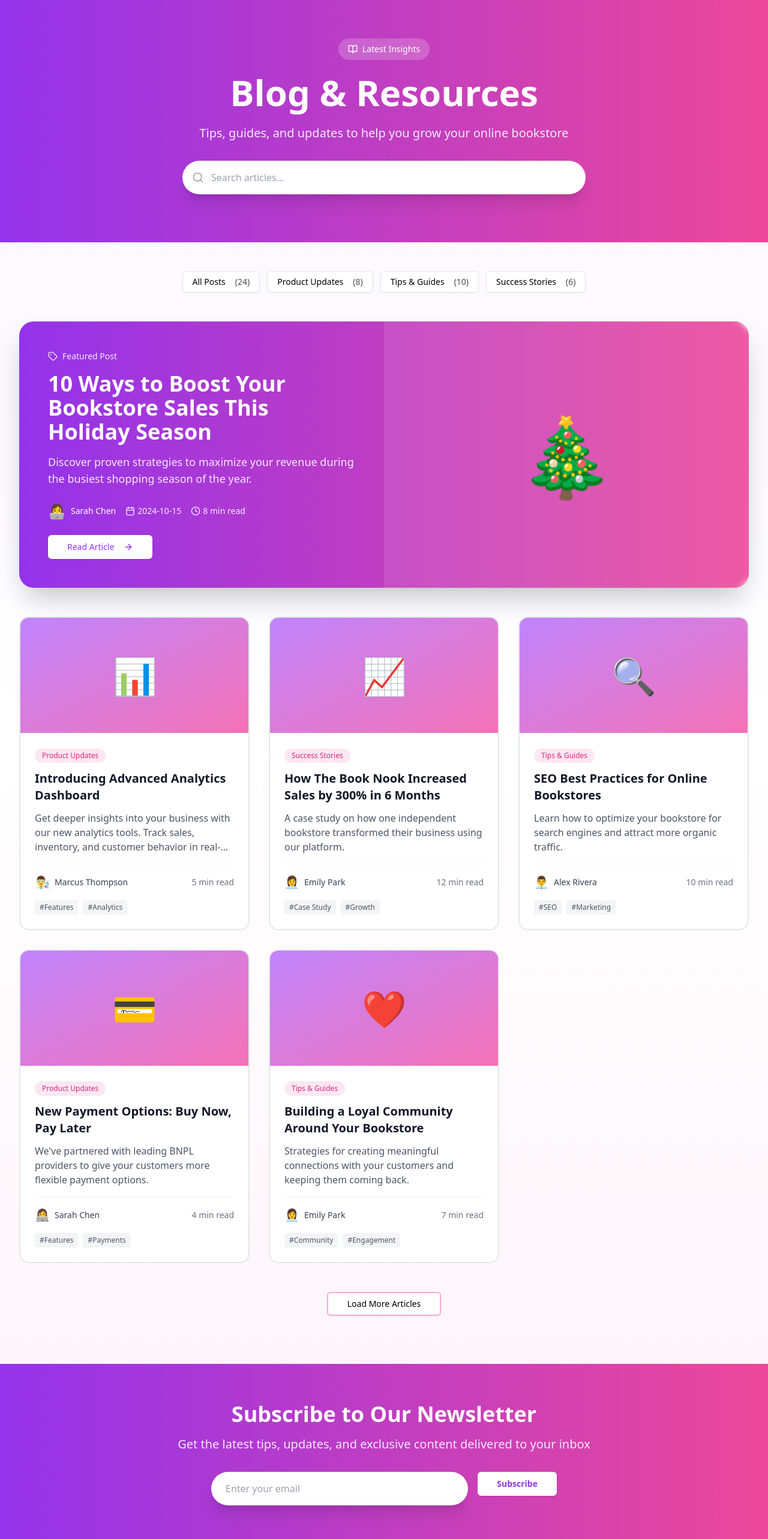
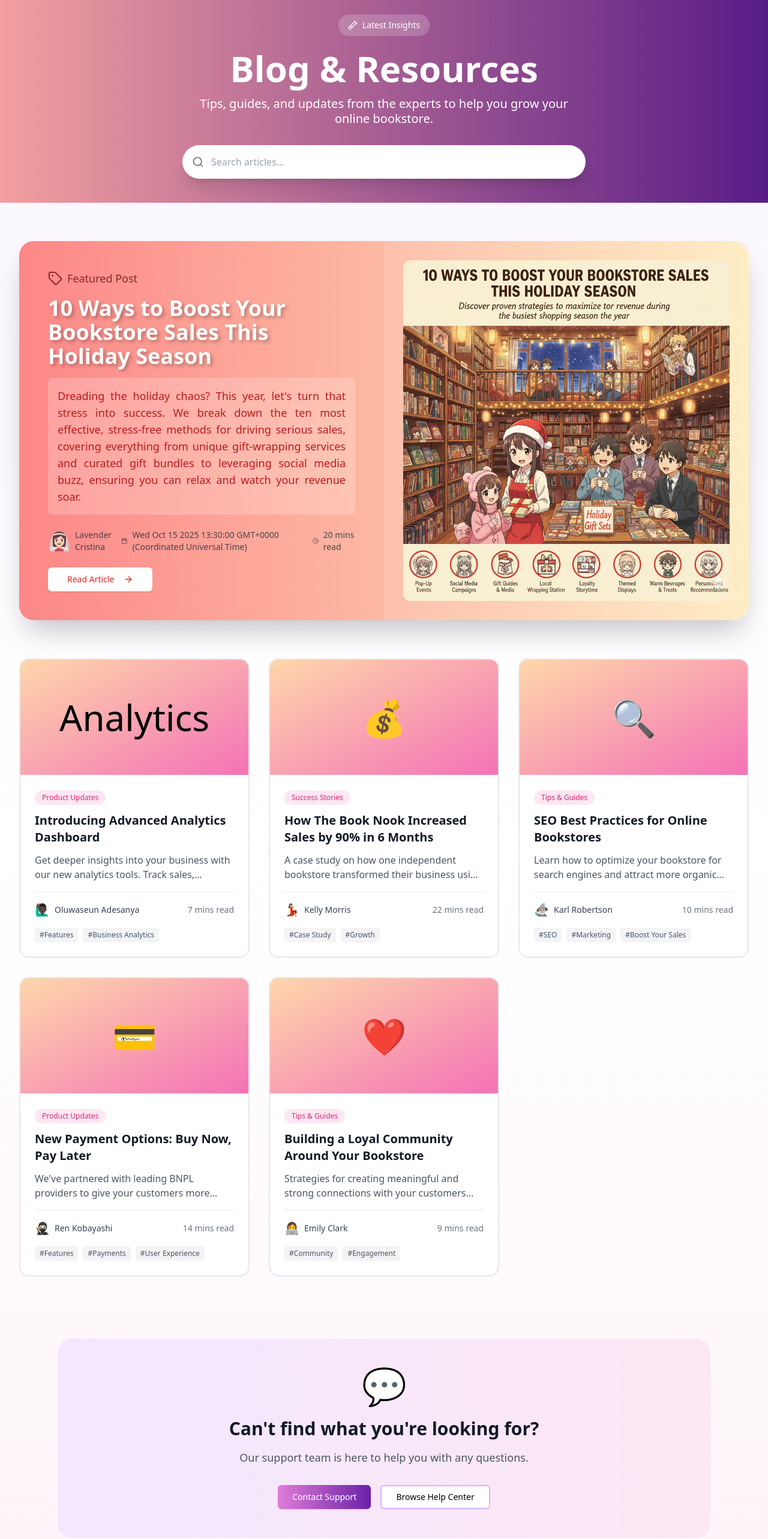
Before and after one commit to kaifeng-cmd/lunaria, a Vue app: page /blog in a window 1280 px wide. Shown: the part 80-2646 px from the top of the page at 60% size. Built offline with nearby package versions, Linux system fonts and the light colour scheme.

Commit message:
style(blog): refine the visual appearance of Blog page

```diff
--- a/src/views/Blog.vue
+++ b/src/views/Blog.vue
@@ -1,7 +1,8 @@
 <script setup lang="ts">
-import { ref } from 'vue';
+import { ref, computed } from 'vue';
 import { Button } from '@/components/ui/button';
-import { BookOpen, Calendar, Clock, ArrowRight, Tag, Search } from 'lucide-vue-next';
+import featured from '@/assets/images/illustrations/featuredPOST.png';
+import { TestTubeDiagonal, Calendar, Clock, ArrowRight, Tag, Search } from 'lucide-vue-next';
 
 interface BlogPost {
   id: number;
@@ -9,7 +10,7 @@ interface BlogPost {
   excerpt: string;
   author: string;
   authorAvatar: string;
-  date: string;
+  date: Date;
   readTime: string;
   category: string;
   tags: string[];
@@ -17,73 +18,60 @@ interface BlogPost {
   image: string;
 }
 
-interface Category {
-  name: string;
-  count: number;
-}
-
-const selectedCategory = ref<string>('all');
 const searchQuery = ref<string>('');
-
-const categories: Category[] = [
-  { name: 'All Posts', count: 24 },
-  { name: 'Product Updates', count: 8 },
-  { name: 'Tips & Guides', count: 10 },
-  { name: 'Success Stories', count: 6 },
-];
 
 const posts: BlogPost[] = [
   {
     id: 1,
     title: '10 Ways to Boost Your Bookstore Sales This Holiday Season',
     excerpt:
-      'Discover proven strategies to maximize your revenue during the busiest shopping season of the year.',
-    author: 'Sarah Chen',
-    authorAvatar: '👩‍💻',
-    date: '2024-10-15',
-    readTime: '8 min read',
+      "Dreading the holiday chaos? This year, let's turn that stress into success. We break down the ten most effective, stress-free methods for driving serious sales, covering everything from unique gift-wrapping services and curated gift bundles to leveraging social media buzz, ensuring you can relax and watch your revenue soar.",
+    author: 'Lavender Cristina',
+    authorAvatar: '👰🏻‍♀️',
+    date: new Date('2025-10-15 13:30'),
+    readTime: '20 mins read',
     category: 'Tips & Guides',
     tags: ['Marketing', 'Sales', 'Holiday'],
     featured: true,
-    image: '🎄',
+    image: featured,
   },
   {
     id: 2,
     title: 'Introducing Advanced Analytics Dashboard',
     excerpt:
       'Get deeper insights into your business with our new analytics tools. Track sales, inventory, and customer behavior in real-time.',
-    author: 'Marcus Thompson',
-    authorAvatar: '👨‍🔬',
-    date: '2024-10-12',
-    readTime: '5 min read',
+    author: 'Oluwaseun Adesanya',
+    authorAvatar: '🙋🏿‍♂️',
+    date: new Date('2024-10-12'),
+    readTime: '7 mins read',
     category: 'Product Updates',
-    tags: ['Features', 'Analytics'],
-    image: '📊',
+    tags: ['Features', 'Business Analytics'],
+    image: 'Analytics',
   },
   {
     id: 3,
-    title: 'How The Book Nook Increased Sales by 300% in 6 Months',
+    title: 'How The Book Nook Increased Sales by 90% in 6 Months',
     excerpt:
       'A case study on how one independent bookstore transformed their business using our platform.',
-    author: 'Emily Park',
-    authorAvatar: '👩‍💼',
-    date: '2024-10-10',
-    readTime: '12 min read',
+    author: 'Kelly Morris',
+    authorAvatar: '💃🏻',
+    date: new Date('2025-11-10'),
+    readTime: '22 mins read',
     category: 'Success Stories',
     tags: ['Case Study', 'Growth'],
-    image: '📈',
+    image: '💰',
   },
   {
     id: 4,
     title: 'SEO Best Practices for Online Bookstores',
     excerpt:
       'Learn how to optimize your bookstore for search engines and attract more organic traffic.',
-    author: 'Alex Rivera',
-    authorAvatar: '👨‍💼',
-    date: '2024-10-08',
-    readTime: '10 min read',
+    author: 'Karl Robertson',
+    authorAvatar: '🧙🏼‍♂️',
+    date: new Date('2023-09-08'),
+    readTime: '10 mins read',
     category: 'Tips & Guides',
-    tags: ['SEO', 'Marketing'],
+    tags: ['SEO', 'Marketing', 'Boost Your Sales'],
     image: '🔍',
   },
   {
@@ -91,144 +79,174 @@ const posts: BlogPost[] = [
     title: 'New Payment Options: Buy Now, Pay Later',
     excerpt:
       "We've partnered with leading BNPL providers to give your customers more flexible payment options.",
-    author: 'Sarah Chen',
-    authorAvatar: '👩‍💻',
-    date: '2024-10-05',
-    readTime: '4 min read',
+    author: 'Ren Kobayashi',
+    authorAvatar: '🥷🏻',
+    date: new Date('2024-02-05'),
+    readTime: '14 mins read',
     category: 'Product Updates',
-    tags: ['Features', 'Payments'],
+    tags: ['Features', 'Payments', 'User Experience'],
     image: '💳',
   },
   {
     id: 6,
     title: 'Building a Loyal Community Around Your Bookstore',
     excerpt:
-      'Strategies for creating meaningful connections with your customers and keeping them coming back.',
-    author: 'Emily Park',
-    authorAvatar: '👩‍💼',
-    date: '2024-10-01',
-    readTime: '7 min read',
+      'Strategies for creating meaningful and strong connections with your customers and keeping them coming back.',
+    author: 'Emily Clark',
+    authorAvatar: '👩‍💻',
+    date: new Date('2022-10-01'),
+    readTime: '9 mins read',
     category: 'Tips & Guides',
     tags: ['Community', 'Engagement'],
     image: '❤️',
   },
 ];
 
+// Featured post
 const featuredPost = posts.find((post) => post.featured);
-const regularPosts = posts.filter((post) => !post.featured);
+
+// Filter posts based on search query (exclude featured post)
+const filteredPosts = computed(() => {
+  const regularPosts = posts.filter((post) => !post.featured);
+
+  if (!searchQuery.value.trim()) {
+    return regularPosts;
+  }
+
+  const query = searchQuery.value.toLowerCase();
+  return regularPosts.filter((post) => post.title.toLowerCase().includes(query));
+});
 </script>
 
 <template>
   <div class="pt-16 min-h-screen bg-gradient-to-b from-purple-50 via-white to-pink-50">
-    <!-- Hero Section -->
-    <div class="bg-gradient-to-r from-purple-600 to-pink-500 py-20">
+    <!-- First Section -->
+    <div class="bg-gradient-to-r from-[#F39F9F] to-purple-900 py-10">
       <div class="max-w-7xl mx-auto px-4 sm:px-6 lg:px-8 text-center">
         <div
           class="inline-flex items-center px-4 py-2 rounded-full bg-white/20 backdrop-blur-md text-white text-sm font-medium mb-6"
         >
-          <BookOpen class="w-4 h-4 mr-2" />
+          <TestTubeDiagonal class="w-4 h-4 mr-2" />
           Latest Insights
         </div>
-        <h1 class="text-4xl md:text-5xl lg:text-6xl font-bold text-white mb-6">Blog & Resources</h1>
-        <p class="text-xl text-purple-100 max-w-3xl mx-auto mb-8">
-          Tips, guides, and updates to help you grow your online bookstore
+        <h1 class="text-4xl md:text-5xl lg:text-6xl font-bold text-white mb-4">Blog & Resources</h1>
+        <p class="text-xl text-white max-w-2xl mx-auto leading-tight mb-6">
+          Tips, guides, and updates from the experts to help you grow your online bookstore.
         </p>
 
         <!-- Search Bar -->
         <div class="max-w-2xl mx-auto mt-8">
           <div class="relative">
             <Search
-              class="absolute left-4 top-1/2 transform -translate-y-1/2 w-5 h-5 text-gray-400"
+              class="absolute left-4 top-1/2 transform -translate-y-1/2 w-5 h-5 text-gray-500"
             />
             <input
               v-model="searchQuery"
               type="text"
               placeholder="Search articles..."
-              class="w-full pl-12 pr-4 py-4 rounded-full border-0 shadow-xl focus:ring-2 focus:ring-pink-300 focus:outline-none"
+              class="w-full pl-12 pr-4 py-4 rounded-full border-0 shadow-xl focus:ring-2 focus:ring-pink-200 focus:outline-none"
             />
           </div>
         </div>
       </div>
     </div>
 
-    <!-- Categories -->
-    <div class="max-w-7xl mx-auto px-4 sm:px-6 lg:px-8 py-12">
-      <div class="flex flex-wrap justify-center gap-3">
-        <Button
-          v-for="category in categories"
-          :key="category.name"
-          :variant="selectedCategory === category.name ? 'default' : 'outline'"
-          class="transition-all"
-          :class="
-            selectedCategory === category.name
-              ? 'bg-gradient-to-r from-purple-600 to-pink-500 text-white'
-              : 'hover:border-pink-300'
-          "
-          @click="selectedCategory = category.name"
-        >
-          {{ category.name }}
-          <span class="ml-2 opacity-70">({{ category.count }})</span>
-        </Button>
-      </div>
-    </div>
-
     <!-- Featured Post -->
-    <div v-if="featuredPost" class="max-w-7xl mx-auto px-4 sm:px-6 lg:px-8 pb-12">
+    <div v-if="featuredPost" class="max-w-7xl mx-auto px-4 sm:px-6 lg:px-8 py-16">
       <div
-        class="bg-gradient-to-r from-purple-600 to-pink-500 rounded-3xl overflow-hidden shadow-2xl"
+        class="bg-gradient-to-r from-[#fc8787] to-[#FFECC0] rounded-3xl overflow-hidden shadow-2xl"
       >
         <div class="grid grid-cols-1 lg:grid-cols-2">
           <!-- Content -->
           <div class="p-8 md:p-12 text-white flex flex-col justify-center">
-            <div class="inline-flex items-center text-sm font-medium mb-4 opacity-90">
-              <Tag class="w-4 h-4 mr-2" />
+            <div class="inline-flex items-center text-lg text-red-900 font-medium mb-4 opacity-90">
+              <Tag class="w-6 h-6 mr-2 text-red-900" />
               Featured Post
             </div>
-            <h2 class="text-3xl md:text-4xl font-bold mb-4">{{ featuredPost.title }}</h2>
-            <p class="text-lg text-purple-100 mb-6">{{ featuredPost.excerpt }}</p>
+            <h2
+              class="text-3xl md:text-4xl font-bold mb-4"
+              style="
+                text-shadow:
+                  2px 2px 4px rgba(0, 0, 0, 0.1),
+                  4px 4px 6px rgba(0, 0, 0, 0.2);
+              "
+            >
+              {{ featuredPost.title }}
+            </h2>
+            <p class="text-lg text-red-700 mb-6 text-justify bg-white/20 p-4 rounded-lg">
+              {{ featuredPost.excerpt }}
+            </p>
 
-            <div class="flex items-center gap-4 mb-6">
+            <div class="flex items-center gap-4 mb-6 text-gray-800/80 font-medium">
               <div class="flex items-center gap-2">
-                <span class="text-2xl">{{ featuredPost.authorAvatar }}</span>
+                <span class="text-3xl">{{ featuredPost.authorAvatar }}</span>
                 <span class="text-sm">{{ featuredPost.author }}</span>
               </div>
-              <div class="flex items-center gap-4 text-sm text-purple-100">
-                <span class="flex items-center gap-1">
+              <div class="flex items-center gap-4 text-sm">
+                <span class="flex items-center gap-2">
                   <Calendar class="w-4 h-4" />
                   {{ featuredPost.date }}
                 </span>
-                <span class="flex items-center gap-1">
+                <span class="flex items-center gap-2">
                   <Clock class="w-4 h-4" />
                   {{ featuredPost.readTime }}
                 </span>
               </div>
             </div>
 
-            <Button size="lg" class="bg-white text-purple-600 hover:bg-gray-100 w-fit">
+            <Button
+              size="lg"
+              class="bg-white text-red-600 hover:bg-gray-200 hover:scale-105 transition-all duration-200 w-fit"
+            >
               Read Article
               <ArrowRight class="w-4 h-4 ml-2" />
             </Button>
           </div>
 
           <!-- Image -->
-          <div class="flex items-center justify-center text-9xl p-12 bg-white/10 backdrop-blur-sm">
-            {{ featuredPost.image }}
+          <div class="flex items-center justify-center p-8 bg-white/10 backdrop-blur-sm">
+            <img
+              :src="featuredPost.image"
+              :alt="featuredPost.title"
+              class="w-full h-full object-cover rounded-xl"
+            />
           </div>
         </div>
       </div>
     </div>
 
-    <!-- Blog Posts Grid -->
-    <div class="max-w-7xl mx-auto px-4 sm:px-6 lg:px-8 pb-20">
-      <div class="grid grid-cols-1 md:grid-cols-2 lg:grid-cols-3 gap-8">
+    <!-- Blog Posts Cards -->
+    <div class="max-w-7xl mx-auto px-4 sm:px-6 lg:px-8 pb-12">
+      <!-- Search Results Info -->
+      <div v-if="searchQuery" class="text-center mb-8">
+        <p class="text-gray-600">
+          Found
+          <span class="text-lg font-bold text-purple-500">{{ filteredPosts.length }}</span>
+          article<span v-if="filteredPosts.length > 1">s</span> matching "<span class="font-bold">{{
+            searchQuery
+          }}</span
+          >"
+        </p>
+      </div>
+
+      <!-- If Else Condition -->
+      <!-- No Results -->
+      <div v-if="filteredPosts.length === 0" class="text-center py-20">
+        <div class="text-6xl mb-4">🔍</div>
+        <h3 class="text-2xl font-bold text-gray-900 mb-2">No articles found...</h3>
+        <p class="text-gray-600">Try searching with different keywords.</p>
+      </div>
+
+      <!-- Posts Grid -->
+      <div v-else class="grid grid-cols-1 md:grid-cols-2 lg:grid-cols-3 gap-8">
         <article
-          v-for="post in regularPosts"
+          v-for="post in filteredPosts"
           :key="post.id"
-          class="bg-white rounded-2xl overflow-hidden border-2 border-gray-200 hover:border-pink-300 hover:shadow-xl transition-all duration-300 hover:-translate-y-2 cursor-pointer"
+          class="bg-white rounded-2xl overflow-hidden border-2 border-gray-200 hover:border-pink-500 hover:border-4 hover:shadow-xl transition-all duration-300 hover:-translate-y-2 cursor-pointer"
         >
-          <!-- Image -->
+          <!-- Act-like Image (just string emoji) -->
           <div
-            class="h-48 bg-gradient-to-br from-purple-400 to-pink-400 flex items-center justify-center text-6xl"
+            class="h-48 bg-gradient-to-br from-orange-200 to-pink-400 flex items-center justify-center text-6xl"
           >
             {{ post.image }}
           </div>
@@ -246,10 +264,10 @@ const regularPosts = posts.filter((post) => !post.featured);
             <h3 class="text-xl font-bold text-gray-900 mb-3 line-clamp-2">{{ post.title }}</h3>
 
             <!-- Excerpt -->
-            <p class="text-gray-600 mb-4 line-clamp-3">{{ post.excerpt }}</p>
+            <p class="text-gray-600 mb-4 line-clamp-2">{{ post.excerpt }}</p>
 
             <!-- Meta -->
-            <div class="flex items-center justify-between pt-4 border-t border-gray-100">
+            <div class="flex items-center justify-between pt-4 border-t border-gray-200">
               <div class="flex items-center gap-2">
                 <span class="text-xl">{{ post.authorAvatar }}</span>
                 <span class="text-sm text-gray-700">{{ post.author }}</span>
@@ -270,29 +288,59 @@ const regularPosts = posts.filter((post) => !post.featured);
           </div>
         </article>
       </div>
+    </div>
 
-      <!-- Load More -->
-      <div class="text-center mt-12">
-        <Button variant="outline" size="lg" class="border-2 border-pink-300 hover:bg-pink-50">
-          Load More Articles
-        </Button>
+    <!-- Help Section -->
+    <div class="py-14">
+      <div class="max-w-6xl mx-auto px-4 sm:px-6 lg:px-8">
+        <div
+          class="bg-gradient-to-r from-purple-100 to-pink-100 rounded-3xl p-8 md:p-12 text-center"
+        >
+          <div class="text-6xl mb-6">💬</div>
+          <h2 class="text-2xl md:text-3xl font-bold text-gray-900 mb-4">
+            Can't find what you're looking for?
+          </h2>
+          <p class="text-lg text-gray-600 mb-8">
+            Our support team is here to help you with any questions.
+          </p>
+          <div class="flex flex-col sm:flex-row gap-4 justify-center">
+            <Button
+              as="a"
+              href="contact"
+              size="lg"
+              class="bg-gradient-to-r from-[#df7cd8] to-purple-800 text-white hover:opacity-90 px-6 hover:scale-105 transition-all duration-200"
+            >
+              Contact Support
+            </Button>
+            <Button
+              variant="outline"
+              size="lg"
+              class="border-2 border-purple-300 bg-white px-6 hover:scale-105 transition-all duration-200"
+            >
+              Browse Help Center
+            </Button>
+          </div>
+        </div>
       </div>
     </div>
 
     <!-- Newsletter Section -->
-    <div class="bg-gradient-to-r from-purple-600 to-pink-500 py-16">
+    <div class="bg-pink-700/80 py-16">
       <div class="max-w-4xl mx-auto px-4 sm:px-6 lg:px-8 text-center">
         <h2 class="text-3xl md:text-4xl font-bold text-white mb-4">Subscribe to Our Newsletter</h2>
-        <p class="text-xl text-purple-100 mb-8">
-          Get the latest tips, updates, and exclusive content delivered to your inbox
+        <p class="text-lg text-white mb-8">
+          Get the latest tips, updates, and exclusive content delivered to your mail inbox.
         </p>
-        <div class="flex flex-col sm:flex-row gap-4 justify-center max-w-xl mx-auto">
+        <div class="flex flex-col sm:flex-row gap-4 justify-center max-w-lg mx-auto">
           <input
             type="email"
             placeholder="Enter your email"
-            class="flex-1 px-6 py-4 rounded-full border-0 shadow-xl focus:ring-2 focus:ring-white focus:outline-none"
+            class="flex-1 px-6 py-2 rounded-full border-0 shadow-xl focus:ring-2 focus:ring-white focus:outline-none"
           />
-          <Button size="lg" class="bg-white text-purple-600 hover:bg-gray-100 font-semibold px-8">
+          <Button
+            size="lg"
+            class="bg-white text-purple-700 hover:bg-gray-200 font-semibold px-6 hover:scale-105 transition-all duration-200"
+          >
             Subscribe
           </Button>
         </div>
```
Also changed, not shown: src/assets/images/illustrations/featuredPOST.png (added).
